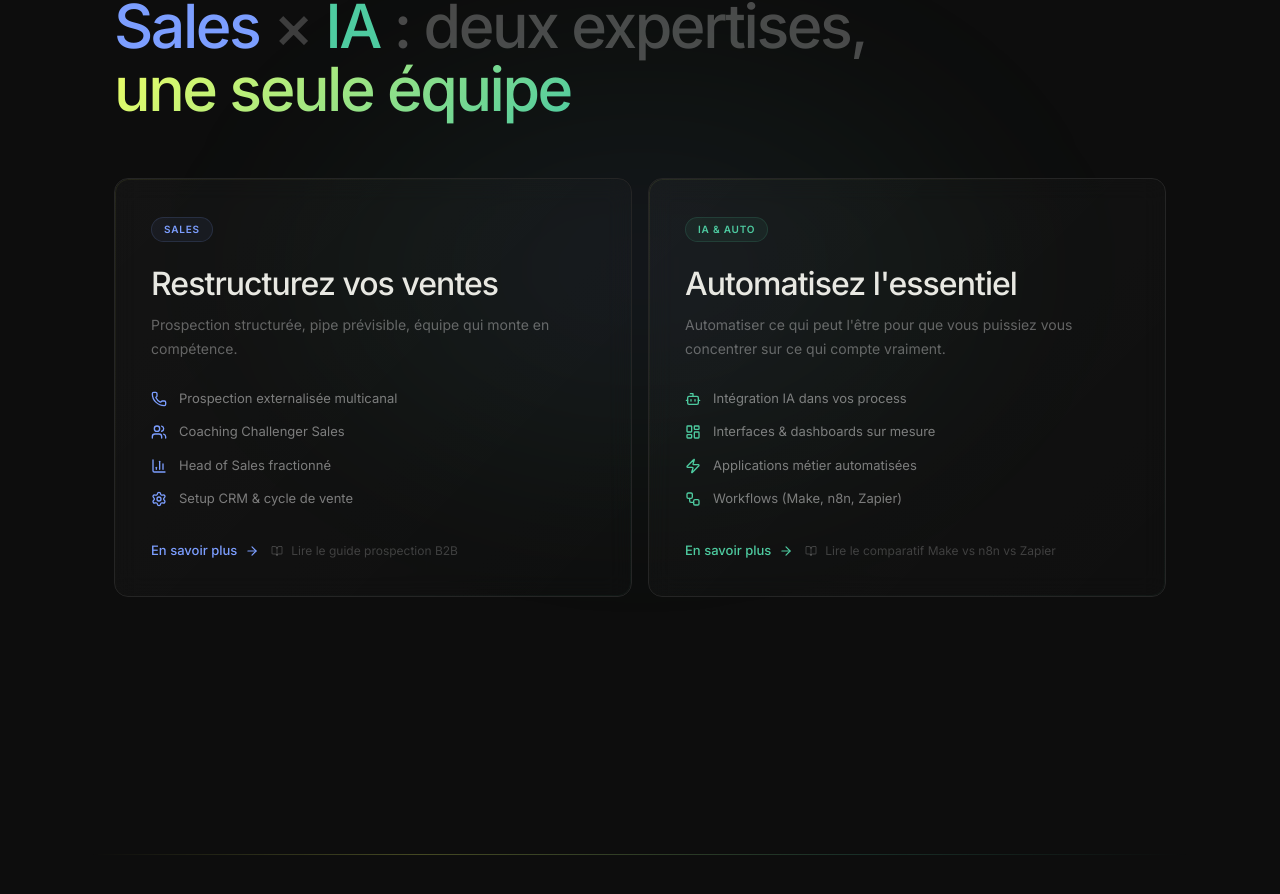
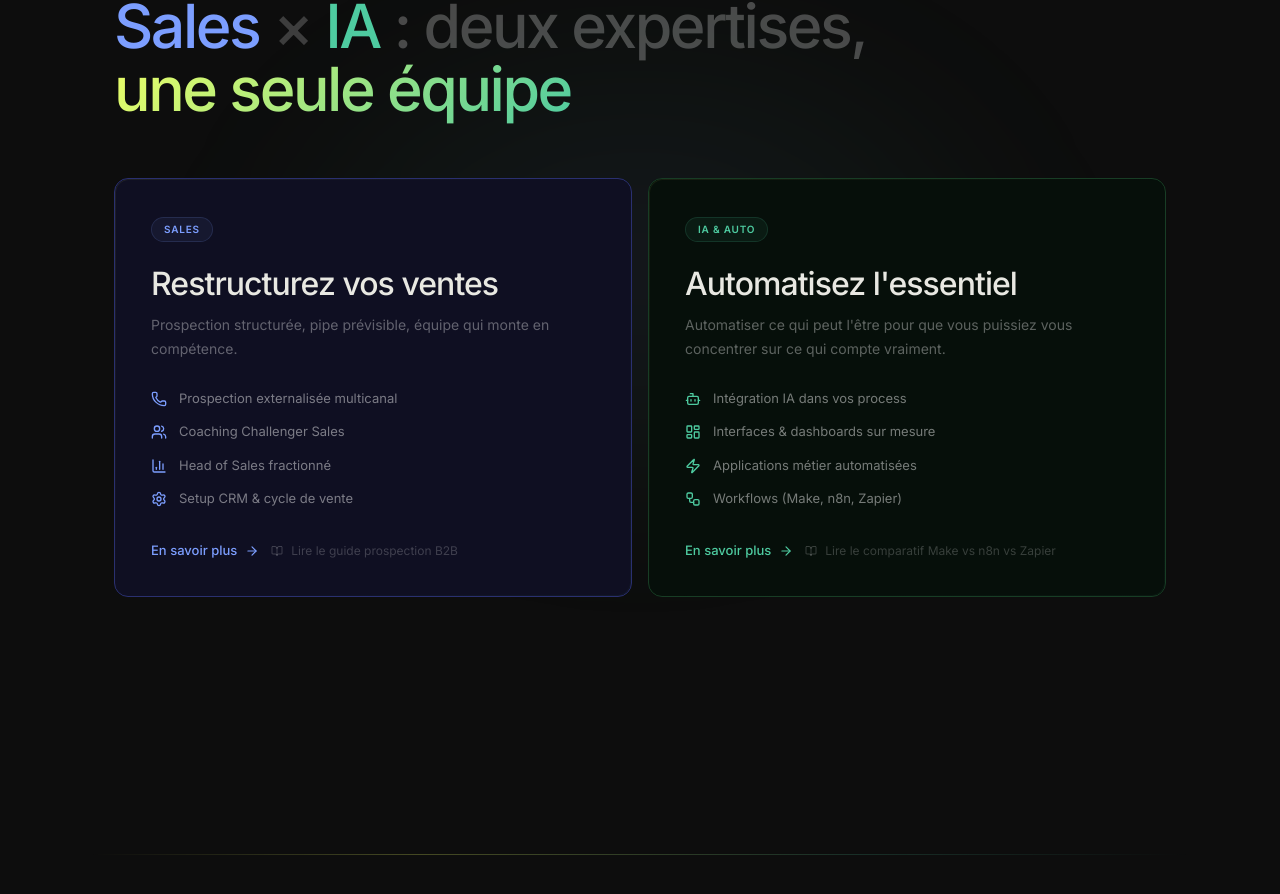
Before and after one commit to ChallengersLab/Site-web, a Next.js app: page / in a window 1280 px wide. Shown: the part 2105-2999 px from the top of the page. Built offline with nearby package versions, Linux system fonts and the light colour scheme.

Commit message:
fix: add style prop to TiltCard component

```diff
--- a/components/ui/TiltCard.tsx
+++ b/components/ui/TiltCard.tsx
@@ -8,12 +8,14 @@ interface TiltCardProps {
   children: React.ReactNode;
   className?: string;
   intensity?: number;
+  style?: React.CSSProperties;
 }
 
 export function TiltCard({
   children,
   className = "",
   intensity = 6,
+  style: externalStyle,
 }: TiltCardProps) {
   const { ref, style, onMouseMove: tiltMove, onMouseLeave: tiltLeave } = useTilt(intensity);
   const glowRef = useRef<HTMLDivElement>(null);
@@ -43,7 +45,7 @@ export function TiltCard({
   return (
     <motion.div
       ref={ref}
-      style={style}
+      style={{ ...style, ...externalStyle }}
       onMouseMove={handleMouseMove}
       onMouseLeave={handleMouseLeave}
       className={`glass-card ${className}`}
```
